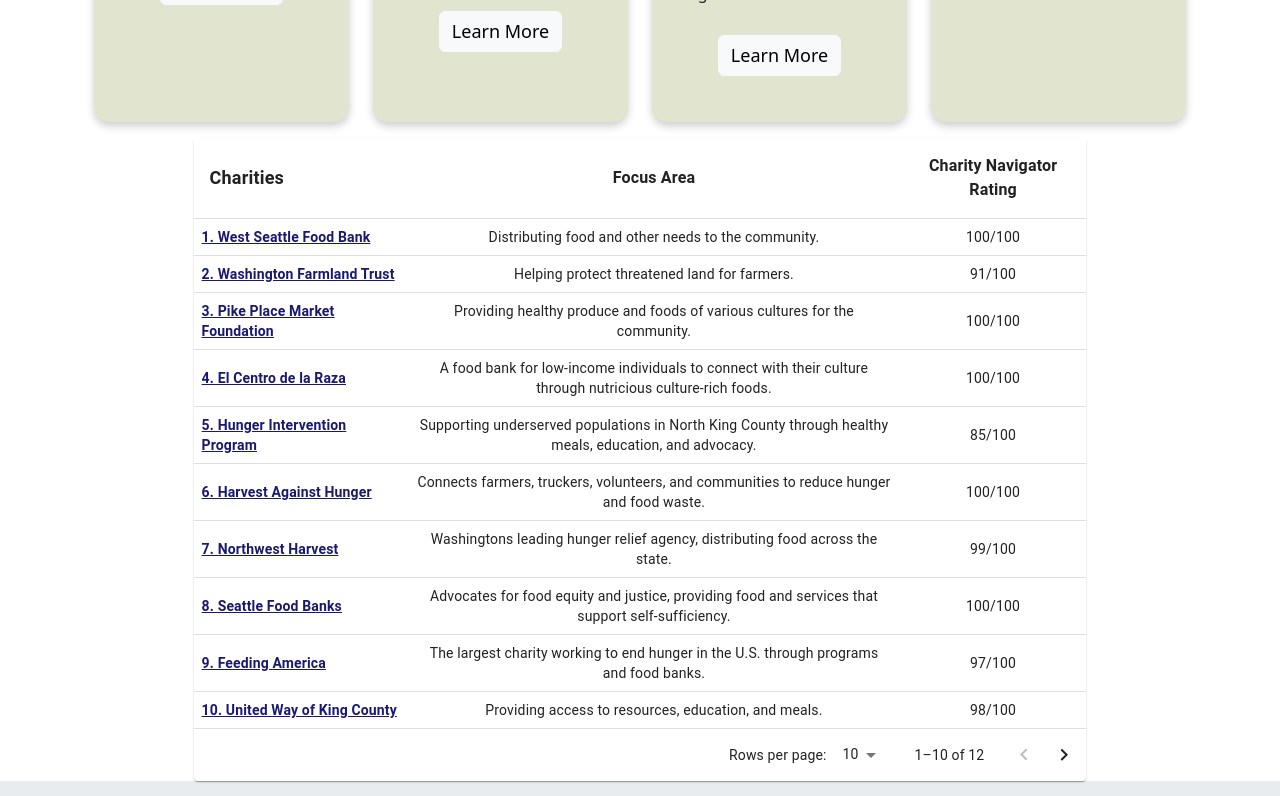
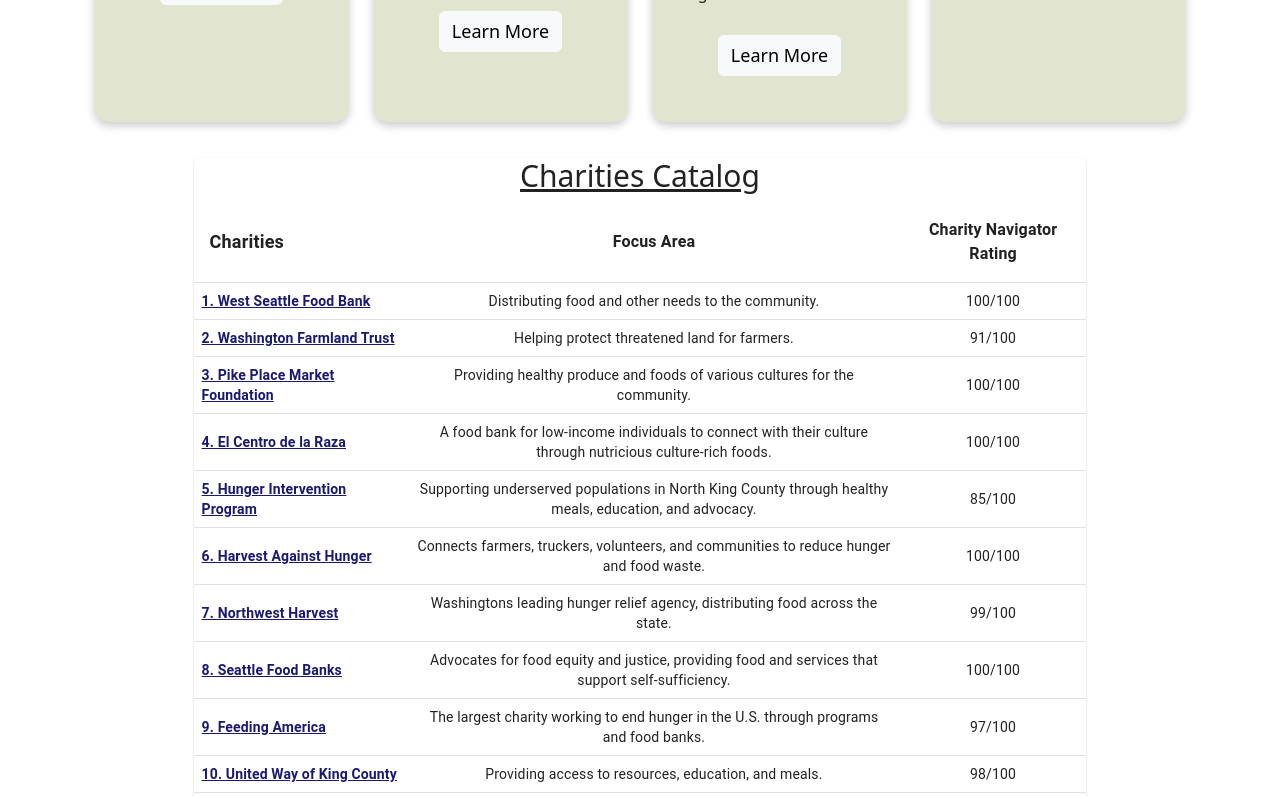
Before and after one commit to UW-INFO442-AU23/WeCare, a React (Create React App) app: page /resources in a window 1280 px wide. Shown: the part 460-1256 px from the top of the page. Built offline with nearby package versions, Linux system fonts and the light colour scheme.

Commit message:
update style for catalog

```diff
--- a/src/components/Catalog.js
+++ b/src/components/Catalog.js
@@ -58,7 +58,8 @@
   };
 
   return (
-    <Paper style={{ width: '80%', margin: '0 auto', textAlign: 'center' }}>
+    <Paper style={{ width: '80%', margin: '0 auto', textAlign: 'center', marginBottom: '20px', marginTop: '20px'}}>
+    <h1 style={{ fontSize: '30px',textAlign: 'center', fontStyle: 'bold', textDecoration: 'underline' }}> Charities Catalog</h1>
       <TableContainer>
         <Table stickyHeader aria-label="sticky table">
           <TableHead>
```
